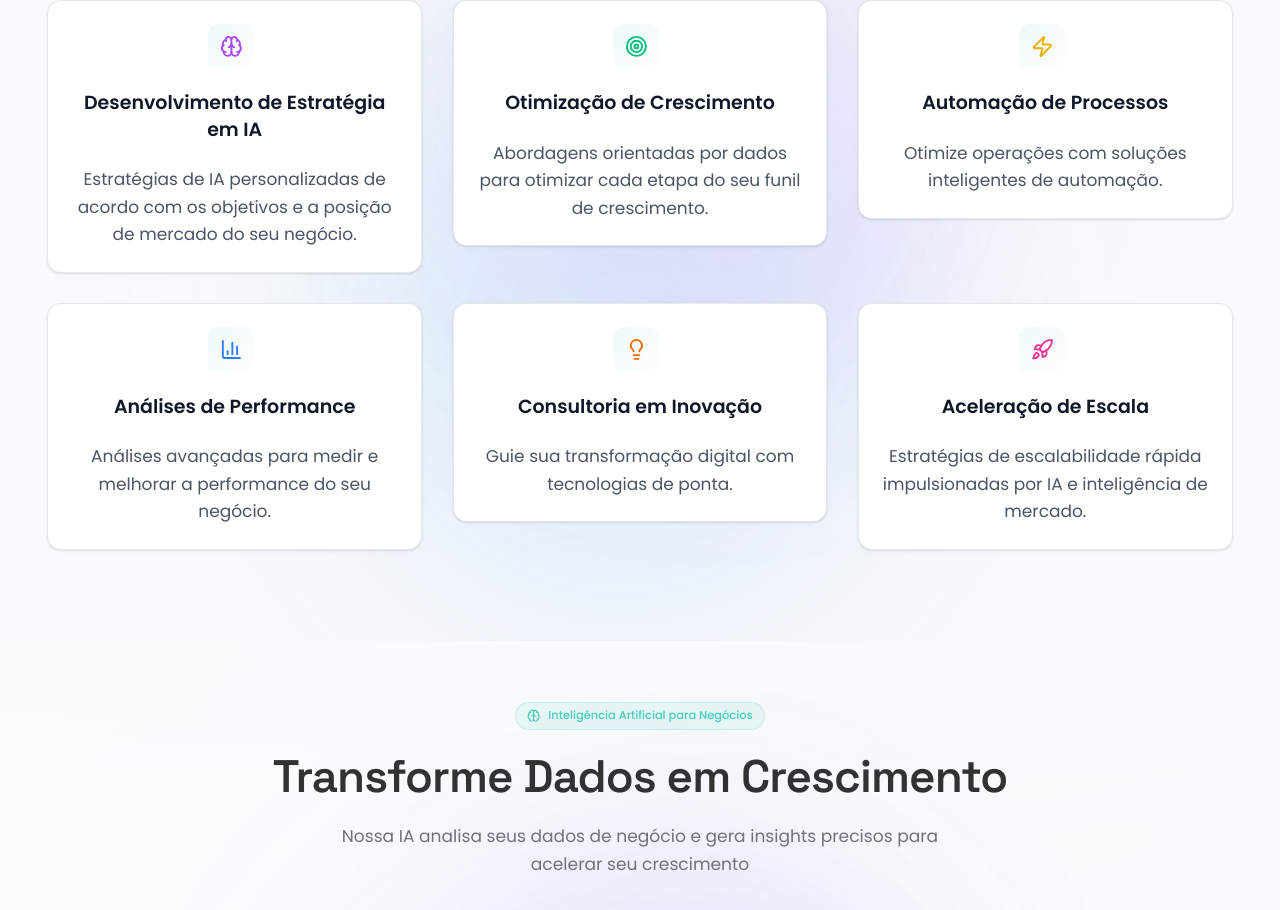
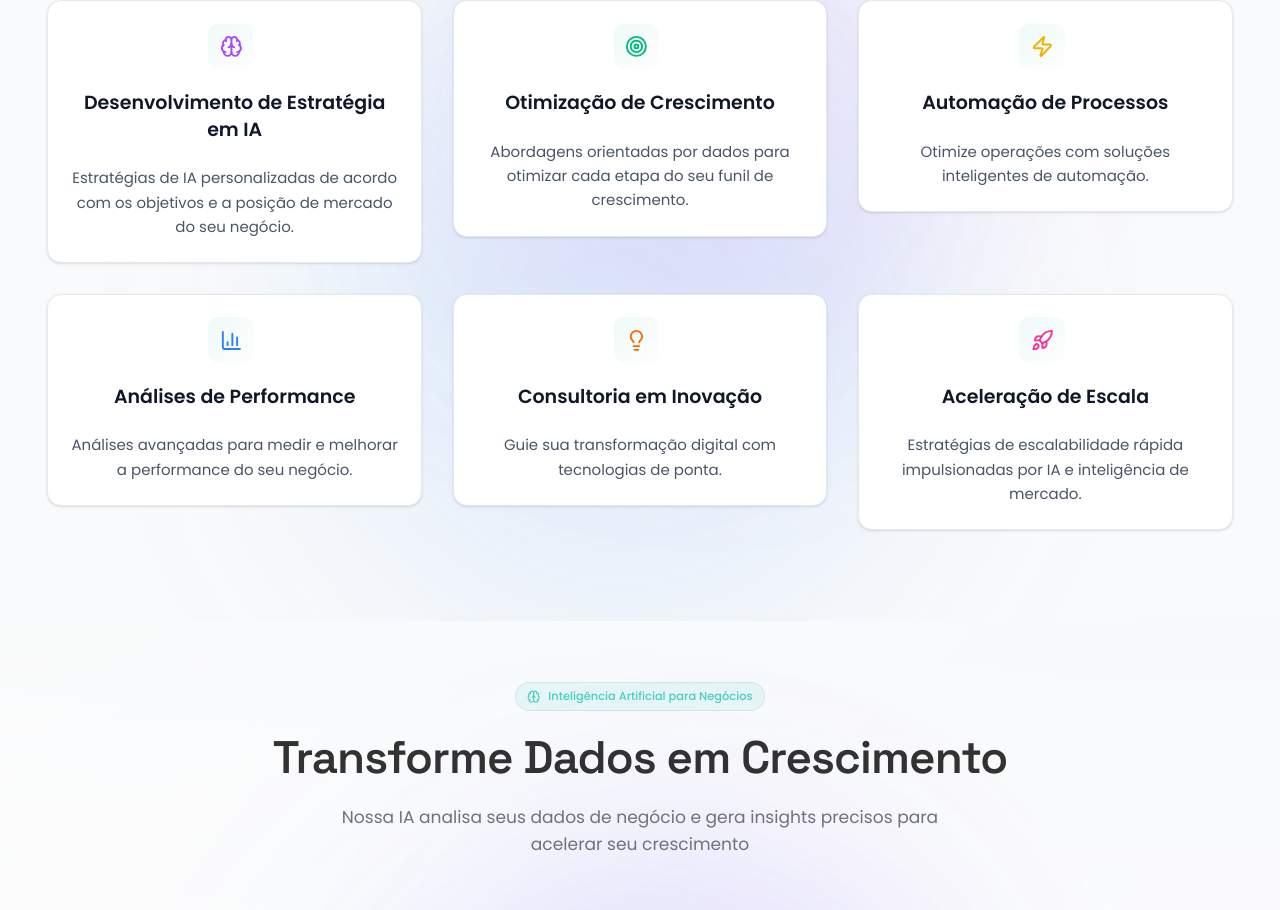
Before and after one commit to Carvajal-daniel/ivenFly, a Next.js app: page / in a window 1280 px wide. Shown: the part 1163-2073 px from the top of the page. Built offline with nearby package versions, Linux system fonts and the light colour scheme.

Commit message:
feat: updated layout

```diff
--- a/src/components/Hero/HeroImage.tsx
+++ b/src/components/Hero/HeroImage.tsx
@@ -3,7 +3,6 @@
 import { motion } from "framer-motion";
 import Image from "next/image";
 import bghero from "../../../public/assets/bg-hero.png";
-
 
 const HeroImage = () => {
   return (
@@ -13,7 +12,6 @@ const HeroImage = () => {
       animate={{ opacity: 1, x: 0 }}
       transition={{ duration: 0.5, delay: 0.8 }}
     >
-
       <Image
         src={bghero}
         width={1000}
--- a/src/components/services/Services.tsx
+++ b/src/components/services/Services.tsx
@@ -177,7 +177,7 @@ const Services: React.FC = () => {
                     <CardTitle className="text-lg md:text-xl font-semibold text-gray-900 dark:text-white">{service.title}</CardTitle>
                   </CardHeader>
                   <CardContent className="relative z-10">
-                    <p className="text-sm md:text-[17px] text-gray-600 dark:text-gray-400 -mt-4 leading-relaxed">
+                    <p className="text-sm md:text-[15px] text-gray-600 dark:text-gray-400 -mt-4 leading-relaxed">
                       {service.description}
                     </p>
                   </CardContent>
```
Lines whose indentation alone changed are shown as unchanged.
